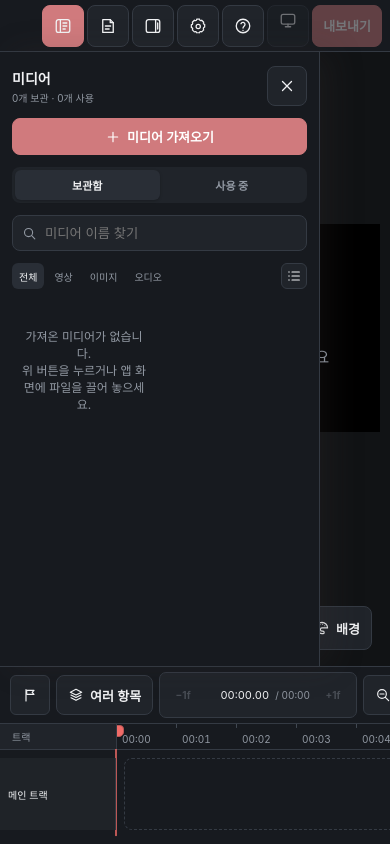
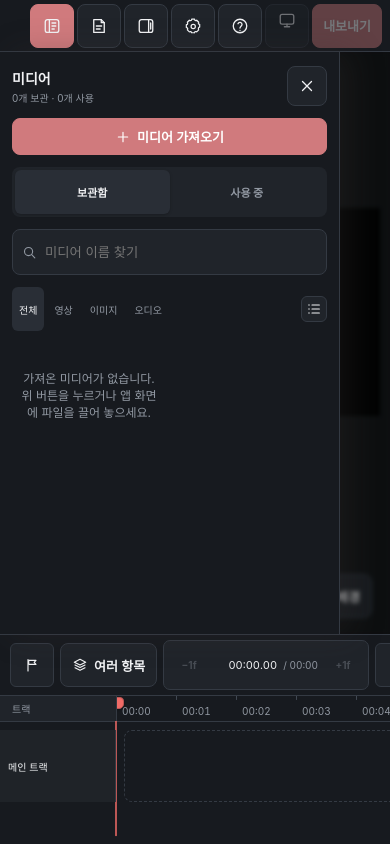
Before and after one commit to juyeonjuyeonjuyeon/simple-videocut, a React (Vite) app: page / in a window 390 px wide. Both pictures are taken after a click on the button 63 px from the left and 25 px from the top of the page. Built offline with nearby package versions, Linux system fonts and the light colour scheme; a web font is replaced by a local one.

Commit message:
feat: adapt editor panels for iPhone and iPad

```diff
--- a/src/App.tsx
+++ b/src/App.tsx
@@ -23,6 +23,11 @@ import ShowcasePreviewDialog from './components/ShowcasePreviewDialog'
 import { localizedErrorMessage, useLanguage } from './i18n'
 
 const ACTIVE_PROJECT_KEY = 'simplecut-active-project-name'
+const COMPACT_PANEL_QUERY = '(max-width: 1100px), (max-height: 520px)'
+
+function compactPanelLayout() {
+  return typeof window !== 'undefined' && window.matchMedia(COMPACT_PANEL_QUERY).matches
+}
 
 function snapshotProject() {
   const s = useEditor.getState()
@@ -95,22 +100,45 @@ export default function App() {
   const [saveStatus, setSaveStatus] = useState<'idle' | 'saving' | 'saved' | 'error'>('idle')
   const [manualSaveStatus, setManualSaveStatus] = useState<'idle' | 'saving' | 'saved' | 'error'>('idle')
   const [lastSavedAt, setLastSavedAt] = useState<number | null>(null)
-  const [inspectorOpen, setInspectorOpen] = useState(() => window.innerWidth > 860)
-  const [mediaPanelOpen, setMediaPanelOpen] = useState(() => window.innerWidth > 1000)
+  const [compactPanels, setCompactPanels] = useState(compactPanelLayout)
+  const [inspectorOpen, setInspectorOpen] = useState(() => !compactPanelLayout() && window.innerWidth > 860)
+  const [inspectorExpanded, setInspectorExpanded] = useState(false)
+  const [mediaPanelOpen, setMediaPanelOpen] = useState(() => window.innerWidth > 1180 && window.innerHeight > 520)
   // Resizable panels (desktop).
   const [inspectorW, setInspectorW] = useState(320)
   const [timelineH, setTimelineH] = useState<number | null>(null)
 
   const toggleMediaPanel = () => setMediaPanelOpen((open) => {
     const next = !open
-    if (next && window.innerWidth <= 860) setInspectorOpen(false)
+    if (next && compactPanels) {
+      setInspectorOpen(false)
+      setInspectorExpanded(false)
+    }
     return next
   })
   const toggleInspector = () => setInspectorOpen((open) => {
     const next = !open
-    if (next && window.innerWidth <= 860) setMediaPanelOpen(false)
+    if (next && compactPanels) setMediaPanelOpen(false)
+    if (!next) setInspectorExpanded(false)
     return next
   })
+  const closeInspector = () => {
+    setInspectorOpen(false)
+    setInspectorExpanded(false)
+  }
+
+  useEffect(() => {
+    const media = window.matchMedia(COMPACT_PANEL_QUERY)
+    const sync = () => setCompactPanels(media.matches)
+    sync()
+    media.addEventListener('change', sync)
+    return () => media.removeEventListener('change', sync)
+  }, [])
+
+  useEffect(() => {
+    if (!compactPanels || !mediaPanelOpen || !inspectorOpen) return
+    setMediaPanelOpen(false)
+  }, [compactPanels, inspectorOpen, mediaPanelOpen])
 
   const startResize = (axis: 'w' | 'h') => (e: React.PointerEvent) => {
     e.preventDefault()
@@ -415,7 +443,7 @@ export default function App() {
   }
 
   return (
-    <div className="app" style={appStyle} onDragEnter={onDragEnter} onDragOver={onDragOver} onDragLeave={onDragLeave} onDrop={onDrop}>
+    <div className={`app${compactPanels ? ' app--compact-panels' : ''}`} style={appStyle} onDragEnter={onDragEnter} onDragOver={onDragOver} onDragLeave={onDragLeave} onDrop={onDrop}>
       <header className="topbar">
         <div className="topbar__brand">
           <span className="topbar__logo"><Icon name="brand" /></span>
@@ -454,11 +482,17 @@ export default function App() {
           onClose={() => setMediaPanelOpen(false)}
           onImport={() => libraryRef.current?.click()}
         />}
+        {compactPanels && mediaPanelOpen && <button
+          type="button"
+          className="panel-scrim"
+          onClick={() => setMediaPanelOpen(false)}
+          aria-label={t('미디어 패널 바깥 영역 닫기', 'Close media panel from outside')}
+        />}
         <section className="stage__preview">
           {!showShowcasePreview
             ? <Preview onOpenCrop={() => { setPlaying(false); setShowCropEditor(true) }} />
             : <div className="preview preview--suspended" aria-hidden="true" />}
-          <div className="transport">
+          <div className={`transport${selection ? ' transport--selection' : ''}`}>
             <button
               className="iconbtn iconbtn--play"
               onClick={() => setPlaying(!isPlaying)}
@@ -479,17 +513,27 @@ export default function App() {
             </div>
             <div className="transport__spacer" />
             <button className="btn btn--sm" onClick={splitAtPlayhead} disabled={!hasClips} title={t('단축키: S', 'Shortcut: S')}><Icon name="split" />{t('분할', 'Split')}</button>
-            <button className="btn btn--sm" onClick={addBackground}><Icon name="palette" />{t('배경', 'Background')}</button>
-            <button className="btn btn--sm" onClick={addText}><Icon name="text" />{t('텍스트', 'Text')}</button>
-            <button className="btn btn--sm" onClick={() => setShowStickers(true)}><Icon name="heart" />{t('스티커', 'Sticker')}</button>
-            <button className="btn btn--sm" onClick={() => setShowShapes(true)}><Icon name="shape" />{t('도형', 'Shape')}</button>
+            {selection && <button className="btn btn--sm transport__inspector-action" onClick={() => {
+              setMediaPanelOpen(false)
+              setInspectorExpanded(false)
+              setInspectorOpen(true)
+            }}><Icon name="panel" />{t('편집', 'Edit')}</button>}
+            <button className="btn btn--sm transport__insert-action" onClick={addBackground}><Icon name="palette" />{t('배경', 'Background')}</button>
+            <button className="btn btn--sm transport__insert-action" onClick={addText}><Icon name="text" />{t('텍스트', 'Text')}</button>
+            <button className="btn btn--sm transport__insert-action" onClick={() => setShowStickers(true)}><Icon name="heart" />{t('스티커', 'Sticker')}</button>
+            <button className="btn btn--sm transport__insert-action" onClick={() => setShowShapes(true)}><Icon name="shape" />{t('도형', 'Shape')}</button>
             <button className="iconbtn" onClick={undo} disabled={!canUndo} aria-label={t('실행 취소', 'Undo')}><Icon name="undo" /></button>
             <button className="iconbtn" onClick={redo} disabled={!canRedo} aria-label={t('다시 실행', 'Redo')}><Icon name="redo" /></button>
-            <button className="btn btn--sm" onClick={duplicateSelected} disabled={!selection} title={t('단축키: ⌘D', 'Shortcut: ⌘D')}><Icon name="copy" />{t('복제', 'Duplicate')}</button>
-            <button className="btn btn--sm btn--danger" onClick={deleteSelected} disabled={!selection} title={t('단축키: Delete', 'Shortcut: Delete')}><Icon name="trash" />{t('삭제', 'Delete')}</button>
+            <button className="btn btn--sm transport__selection-action" onClick={duplicateSelected} disabled={!selection} title={t('단축키: ⌘D', 'Shortcut: ⌘D')}><Icon name="copy" />{t('복제', 'Duplicate')}</button>
+            <button className="btn btn--sm btn--danger transport__selection-action" onClick={deleteSelected} disabled={!selection} title={t('단축키: Delete', 'Shortcut: Delete')}><Icon name="trash" />{t('삭제', 'Delete')}</button>
           </div>
         </section>
-        {inspectorOpen && <Inspector onOpenCrop={() => { setPlaying(false); setShowCropEditor(true) }} />}
+        {inspectorOpen && <Inspector
+          onOpenCrop={() => { setPlaying(false); setShowCropEditor(true) }}
+          onClose={closeInspector}
+          expanded={inspectorExpanded}
+          onToggleExpanded={() => setInspectorExpanded((expanded) => !expanded)}
+        />}
         {inspectorOpen && <div className="resizer resizer--v" onPointerDown={startResize('w')} title={t('패널 너비 조절', 'Resize panel')} />}
       </main>
 
@@ -503,13 +547,13 @@ export default function App() {
         addShape(kind)
         setShowShapes(false)
         setInspectorOpen(true)
-        if (window.innerWidth <= 860) setMediaPanelOpen(false)
+        if (compactPanels) setMediaPanelOpen(false)
       }} />}
       {showStickers && <StickerPicker onClose={() => setShowStickers(false)} onSelect={(kind) => {
         addSticker(kind)
         setShowStickers(false)
         setInspectorOpen(true)
-        if (window.innerWidth <= 860) setMediaPanelOpen(false)
+        if (compactPanels) setMediaPanelOpen(false)
       }} />}
       {showHelp && <HelpDialog onClose={() => setShowHelp(false)} />}
       {showProjectHome && <ProjectHome
--- a/src/styles.css
+++ b/src/styles.css
@@ -197,6 +197,7 @@ button, input, textarea { font-family: inherit; }
 .stage--inspector-hidden { grid-template-columns: var(--media-panel-w, 260px) minmax(0, 1fr); }
 .stage--media-hidden { grid-template-columns: minmax(0, 1fr) var(--inspector-w, 320px); }
 .stage--media-hidden.stage--inspector-hidden { grid-template-columns: minmax(0, 1fr); }
+.panel-scrim { display: none; }
 
 .media-panel { min-width: 0; overflow: hidden; display: flex; flex-direction: column; gap: 12px; padding: 14px 12px; border-right: 1px solid var(--line); background: var(--bg-1); }
 .media-panel__head { display: flex; align-items: center; justify-content: space-between; }
@@ -787,6 +788,7 @@ button, input, textarea { font-family: inherit; }
 }
 .transport__time span { color: var(--text-dim); font-weight: 500; }
 .transport__spacer { flex: 1 1 auto; }
+.transport__inspector-action { display: none; }
 
 /* ---------- Inspector ---------- */
 .inspector {
@@ -798,6 +800,7 @@ button, input, textarea { font-family: inherit; }
   flex-direction: column;
   gap: 14px;
 }
+.inspector__sheet-bar { display: none; }
 .inspector__body { display: flex; flex-direction: column; gap: 16px; }
 .inspector__context {
   position: sticky;
@@ -2465,30 +2468,120 @@ html[data-language='en'] .timeline__ruler::before { content: 'Track'; }
 .progress__status { font-size: 12px; color: var(--text-dim); font-variant-numeric: tabular-nums; }
 
 /* ---------- Responsive: tablet / mobile ---------- */
+@media (max-width: 1100px), (max-height: 520px) {
+  .app--compact-panels .stage {
+    grid-template-columns: minmax(0, 1fr);
+    grid-template-rows: minmax(0, 1fr);
+  }
+  .app--compact-panels .media-panel {
+    position: fixed;
+    z-index: 120;
+    top: var(--topbar-h);
+    left: 0;
+    bottom: var(--timeline-h);
+    width: min(340px, 88vw);
+    box-shadow: 12px 0 30px rgba(58, 50, 52, .28);
+  }
+  .app--compact-panels .panel-scrim {
+    position: fixed;
+    z-index: 110;
+    inset: var(--topbar-h) 0 var(--timeline-h);
+    display: block;
+    padding: 0;
+    border: 0;
+    background: rgba(8, 9, 11, .34);
+    backdrop-filter: blur(2px);
+  }
+  .app--compact-panels .inspector {
+    position: fixed;
+    z-index: 125;
+    top: var(--topbar-h);
+    right: 0;
+    bottom: var(--timeline-h);
+    width: min(360px, 88vw);
+    max-height: none;
+    border-top: 0;
+    border-left: 1px solid var(--line);
+    box-shadow: -12px 0 30px rgba(58, 50, 52, .25);
+  }
+  .app--compact-panels .inspector__sheet-bar {
+    position: sticky;
+    top: -16px;
+    z-index: 6;
+    min-height: 44px;
+    display: flex;
+    align-items: center;
+    justify-content: flex-end;
+    gap: 4px;
+    margin: -16px -16px 0;
+    padding: 4px 8px;
+    border-bottom: 1px solid var(--line);
+    background: color-mix(in srgb, var(--bg-1) 96%, transparent);
+    backdrop-filter: blur(12px);
+  }
+  .app--compact-panels .inspector__sheet-bar .iconbtn {
+    width: 44px;
+    min-width: 44px;
+    height: 44px;
+  }
+  .app--compact-panels .inspector__sheet-grabber {
+    position: absolute;
+    left: 50%;
+    top: 7px;
+    width: 42px;
+    height: 5px;
+    border-radius: 999px;
+    background: var(--line-strong);
+    transform: translateX(-50%);
+  }
+  .app--compact-panels .inspector__context {
+    top: 28px;
+    margin-top: 0;
+  }
+  .app--compact-panels .inspector-tabs { top: 86px; }
+  .app--compact-panels .inspector-tabs button { min-height: 44px; }
+  .app--compact-panels .topbar .btn,
+  .app--compact-panels .topbar .iconbtn { min-width: 44px; min-height: 44px; }
+  .app--compact-panels .media-panel__tabs button,
+  .app--compact-panels .media-panel__filters button,
+  .app--compact-panels .media-asset__actions .btn,
+  .app--compact-panels .media-asset__text-action { min-height: 44px; }
+  .app--compact-panels .media-panel__search input { height: 44px; }
+  .app--compact-panels .timeline__bar button,
+  .app--compact-panels .timeline__bar .iconbtn { min-width: 44px; min-height: 44px; }
+}
+
+@media (min-width: 861px) and (max-width: 1100px) {
+  .app--compact-panels .stage:not(.stage--inspector-hidden) .stage__preview { padding-right: 376px; }
+}
+
 @media (max-width: 860px) {
   :root { --timeline-h: 186px; }
   .resizer { display: none; }
   .timeline { flex-basis: var(--timeline-h); }
   .stage {
     grid-template-columns: minmax(0, 1fr);
-    grid-template-rows: minmax(0, 1fr) auto;
-    overflow-y: auto;
-  }
-  .media-panel {
-    position: fixed;
-    z-index: 120;
-    top: var(--topbar-h);
-    left: 0;
-    bottom: var(--timeline-h);
-    width: min(320px, 88vw);
-    box-shadow: 12px 0 30px rgba(58, 50, 52, .22);
+    grid-template-rows: minmax(0, 1fr);
+    overflow: hidden;
   }
   .media-asset__actions .btn,
   .media-asset__text-action { min-height: 40px; }
-  .inspector {
+  .app--compact-panels .inspector {
+    top: auto;
+    left: 0;
+    right: 0;
+    bottom: var(--timeline-h);
+    width: 100%;
+    max-height: min(48dvh, 520px);
     border-left: none;
     border-top: 1px solid var(--line);
-    max-height: 42dvh;
+    border-radius: 16px 16px 0 0;
+    box-shadow: 0 -16px 36px rgba(8, 9, 11, .32);
+  }
+  .app--compact-panels .inspector--expanded {
+    top: calc(var(--topbar-h) + 8px);
+    max-height: none;
+    border-radius: 16px 16px 0 0;
   }
   .preview__frame { max-width: min(100%, 42vh * 16 / 9); }
   .transport {
@@ -2503,7 +2596,10 @@ html[data-language='en'] .timeline__ruler::before { content: 'Track'; }
   .transport__spacer { display: none; }
   .transport > button { flex: 0 0 auto; min-height: 44px; }
   .transport__time { flex: 0 0 auto; }
-  .timeline__bar button, .timeline__bar .iconbtn { min-width: 40px; min-height: 40px; }
+  .transport__inspector-action { display: inline-flex; }
+  .transport--selection .transport__insert-action { display: none; }
+  .transport:not(.transport--selection) .transport__selection-action { display: none; }
+  .timeline__bar button, .timeline__bar .iconbtn { min-width: 44px; min-height: 44px; }
   .timeline__bar { overflow-x: auto; overflow-y: hidden; scrollbar-width: none; }
   .timeline__bar::-webkit-scrollbar { display: none; }
   .timeline__bar > * { flex: 0 0 auto; }
@@ -2589,7 +2685,7 @@ html[data-language='en'] .timeline__ruler::before { content: 'Track'; }
 }
 
 @media (max-width: 520px) {
-  :root { --topbar-h: 52px; --timeline-h: 178px; }
+  :root { --topbar-h: 52px; --timeline-h: 210px; }
   .topbar { padding: 0 8px; }
   .topbar__brand { display: none; }
   .topbar__name { display: none; }
@@ -2609,8 +2705,8 @@ html[data-language='en'] .timeline__ruler::before { content: 'Track'; }
   .btn { padding: 8px 11px; font-size: 13px; }
   .transport__time { font-size: 13px; }
   .iconbtn--play { width: 40px; height: 40px; }
-  .topbar .btn { min-width: 42px; min-height: 42px; padding: 8px 10px; }
-  .topbar .iconbtn { min-width: 42px; min-height: 42px; padding: 0; }
+  .topbar .btn { min-width: 44px; min-height: 44px; padding: 8px 10px; }
+  .topbar .iconbtn { min-width: 44px; min-height: 44px; padding: 0; }
   .topbar .topbar__project-menu, .topbar .topbar__showcase { padding: 0; font-size: 0; }
   .modal__panel { width: min(100vw - 16px, 520px); max-height: calc(100dvh - 16px); }
   .project-home__head { min-height: 58px; padding: 9px 12px; }
@@ -2648,6 +2744,28 @@ html[data-language='en'] .timeline__ruler::before { content: 'Track'; }
   .showcase-preview__time { min-width: 88px; font-size: 10.5px; }
 }
 
+@media (max-height: 520px) and (orientation: landscape) {
+  :root { --timeline-h: 132px; }
+  .stage__preview { padding: 6px 10px; gap: 6px; }
+  .preview__frame { max-width: min(62vw, 100%); max-height: calc(100dvh - var(--topbar-h) - var(--timeline-h) - 58px); }
+  .transport { min-height: 46px; padding-bottom: 0; }
+  .app--compact-panels .media-panel { width: min(320px, 44vw); }
+  .app--compact-panels .inspector,
+  .app--compact-panels .inspector--expanded {
+    top: var(--topbar-h);
+    left: auto;
+    right: 0;
+    bottom: var(--timeline-h);
+    width: min(410px, 48vw);
+    max-height: none;
+    border-top: 0;
+    border-left: 1px solid var(--line);
+    border-radius: 0;
+    box-shadow: -12px 0 30px rgba(8, 9, 11, .3);
+  }
+  .topbar__help { display: none; }
+}
+
 @media (max-width: 380px) {
   .topbar .save-status { display: none; }
 }
```
Also changed, not shown: src/components/Inspector.tsx (+15 -2 lines), 1 other file (tests, documents, lock files or other folders).
